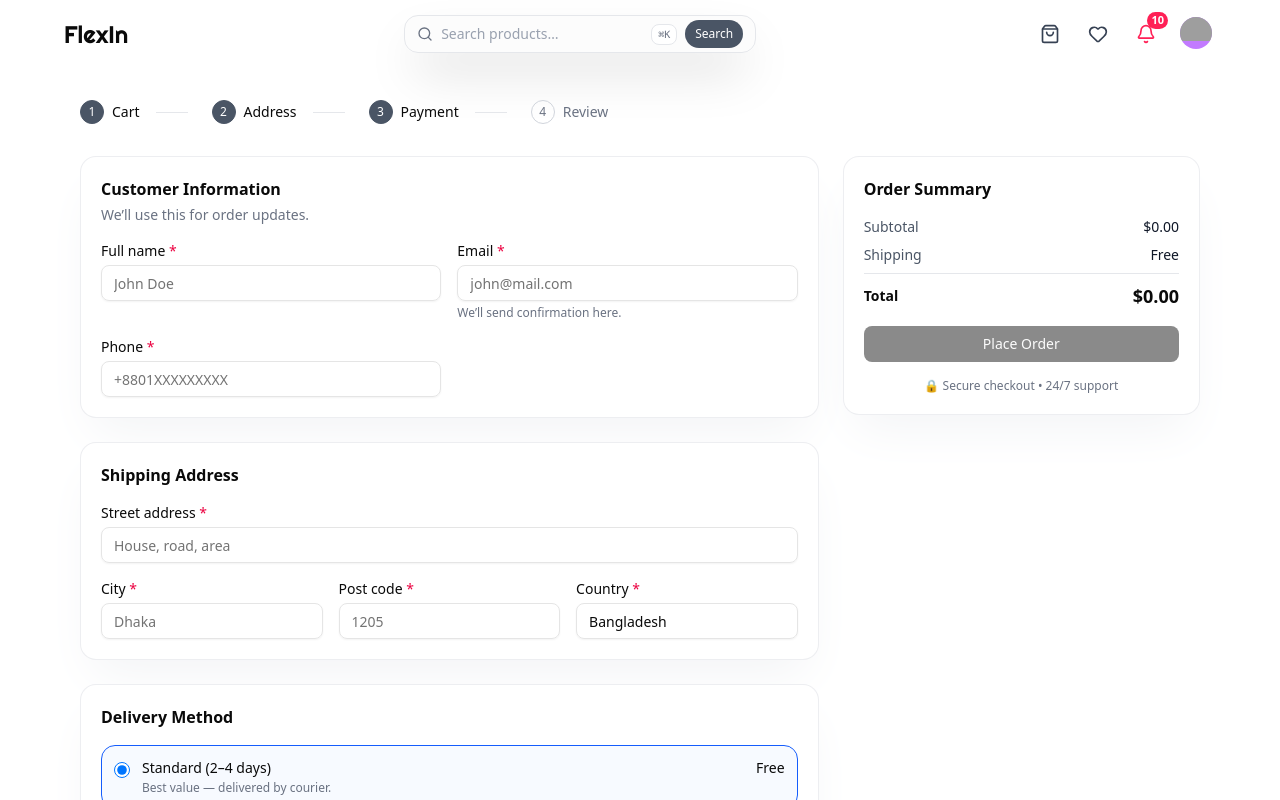
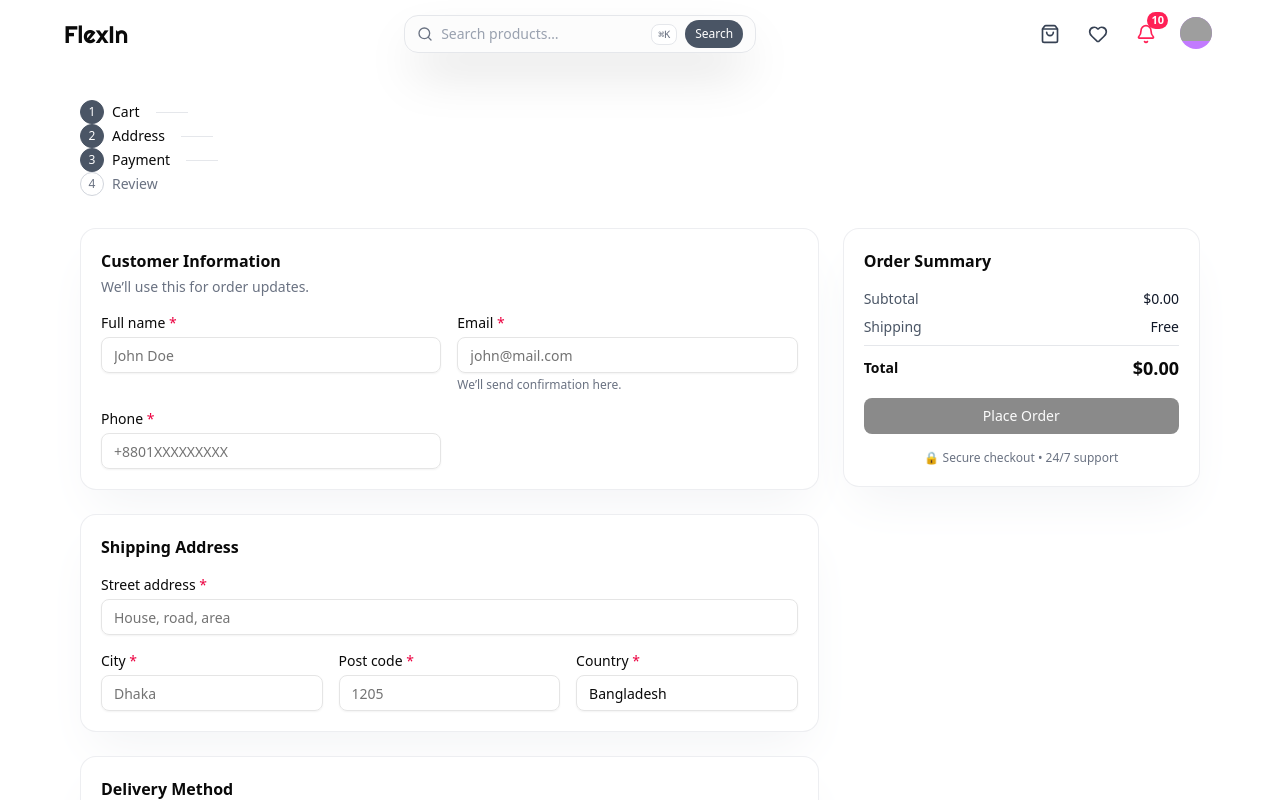
Before and after one commit to devmazaharul/flexin, a Next.js app: page /checkout in a window 1280 px wide. Shown: the top 800 px of the page. Built offline with nearby package versions, Linux system fonts and the light colour scheme; grey boxes are pictures that could not be loaded.

Commit message:
Update Checkoutform.tsx

```diff
--- a/app/checkout/Checkoutform.tsx
+++ b/app/checkout/Checkoutform.tsx
@@ -67,7 +67,7 @@ export default function BetterCheckout() {
   return (
     <main className="mx-auto max-w-6xl px-4 py-8">
       {/* Progress header */}
-      <ol className="mb-8 flex items-center gap-4 text-sm">
+      <ol className="mb-8 flex hidden md:block items-center gap-4 text-sm">
         {[
           ['Cart', true],
           ['Address', true],
```
